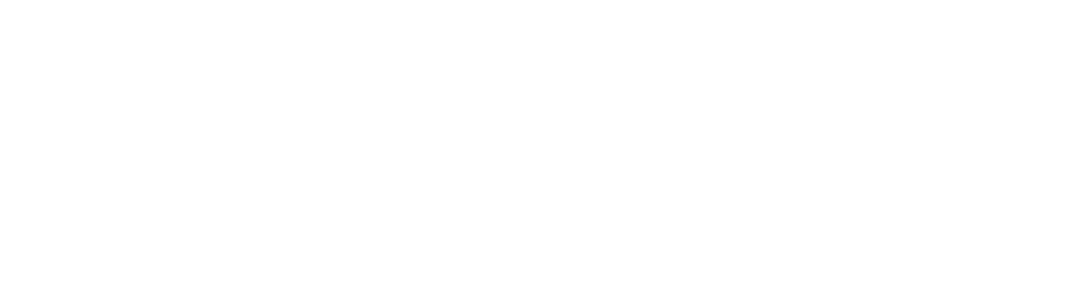
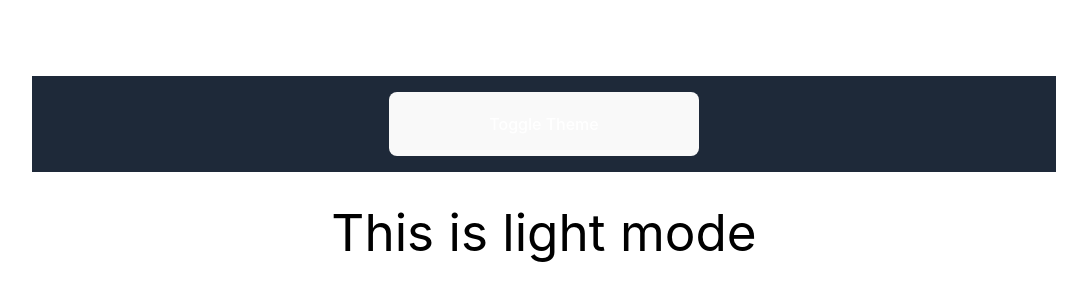
Before and after one commit to nikhil-kamboj420/React.js_HOOKS_, a React (Vite) app: page / in a window 1280 px wide. Shown: the part 8308-8608 px from the top of the page, without its empty margins (96-1183 px from the left). Before the commit the page ends 8416 px from the top, so only its background shows below. Built offline with nearby package versions, Linux system fonts and the light colour scheme.

Commit message:
learned context Api

```diff
--- a/src/App.jsx
+++ b/src/App.jsx
@@ -1,5 +1,7 @@
 import "./App.css";
-    {/* useState components */}
+{
+  /* useState components */
+}
 import { Challenge } from "./components/hooks/useState/Challenge";
 import { Counter } from "./components/hooks/useState/Counter";
 import { LiftStateUp } from "./components/hooks/useState/LiftStateUp";
@@ -8,32 +10,49 @@
 import { ToggleSwich } from "./components/hooks/useState/ToggleSwich";
 import { UseStateObject } from "./components/hooks/useState/UseStateObject";
 
-    {/* useState components */}
+{
+  /* useState components */
+}
 import { Timer } from "./components/hooks/useEffect/Timer";
-    {/*useRef Component */}
+{
+  /*useRef Component */
+}
 import { Example } from "./components/hooks/useref/example";
 import { ForwardRef } from "./components/hooks/useref/ForwardRef";
-    {/* useId component */}
+{
+  /* useId component */
+}
 import { UseId } from "./components/hooks/useId/UseId";
+{
+  /* context  API, useContext, context provider */
+}
+import { ThemeProvider } from "./components/hooks/contextApi/ContextApi";
+import { Navbar } from "./components/hooks/contextApi/Navbar";
+import { Content } from "./components/hooks/contextApi/Content";
 
 function App() {
   return (
     <>
-    {/* useState components */}
-      <LoginForm/>
-      <RegistrationForm/>
-      <Challenge/>
-      <Counter/>
-      <UseStateObject/>
-      <LiftStateUp/>
-      <ToggleSwich/>
+      {/* useState components */}
+      <LoginForm />
+      <RegistrationForm />
+      <Challenge />
+      <Counter />
+      <UseStateObject />
+      <LiftStateUp />
+      <ToggleSwich />
       {/* useEffect components */}
-      <Timer/>
+      <Timer />
       {/* useRef components */}
-      <Example/>
-      <ForwardRef/>
+      <Example />
+      <ForwardRef />
       {/* useId component */}
-      <UseId/>
+      <UseId />
+      {/* context  API, useContext, context provider */}
+      <ThemeProvider>
+        <Navbar />
+        <Content />
+      </ThemeProvider>
     </>
   );
 }
--- /dev/null
+++ b/src/components/hooks/contextApi/Content.jsx
@@ -0,0 +1,18 @@
+import { useContext } from "react";
+import { ThemeContext } from "./ContextApi";
+
+export const Content = () => {
+  const { theme } = useContext(ThemeContext);
+
+  const themeCondition = `p-8 ${
+    theme === "light"
+      ? "bg-white text-black h-[60vh]"
+      : "bg-gray-900 text-white h-[60vh]"
+  }`;
+
+  return (
+    <div className={themeCondition}>
+      <h1 className="text-2xl">This is {theme} mode</h1>
+    </div>
+  );
+};
--- /dev/null
+++ b/src/components/hooks/contextApi/ContextApi.jsx
@@ -0,0 +1,19 @@
+import { createContext, useState } from "react";
+
+// create Context
+export const ThemeContext = createContext();
+
+// create Provider component
+export const ThemeProvider = ({ children }) => {
+    const [theme, setTheme] = useState("light");
+
+    const toggleTheme = () => {
+        setTheme((preTheme) => (preTheme === "light" ? "dark" : "light"));
+    };
+
+    return (
+        <ThemeContext.Provider value={{ theme, toggleTheme }}>
+            {children}
+        </ThemeContext.Provider>
+    );
+};
--- /dev/null
+++ b/src/components/hooks/contextApi/Navbar.jsx
@@ -0,0 +1,13 @@
+import { useContext } from "react";
+import { ThemeContext } from "./ContextApi";
+
+export const Navbar = () => {
+  const { toggleTheme } = useContext(ThemeContext);
+  return (
+    <nav className="p-4 bg-gray-800 text-white">
+      <button onClick={toggleTheme} className="bg-blue-500 px-4 py-2 rounded">
+        Toggle Theme
+      </button>
+    </nav>
+  );
+};
```
